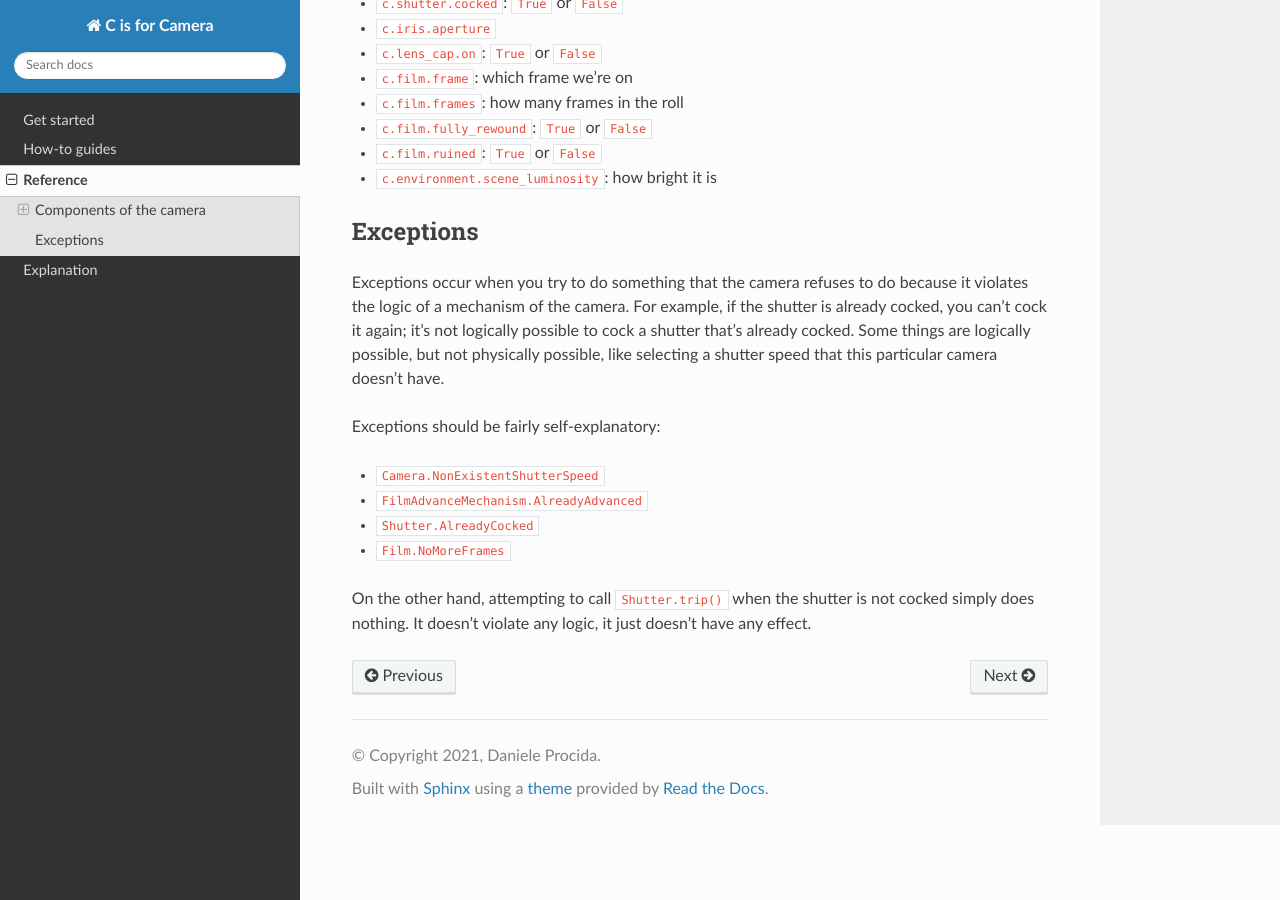
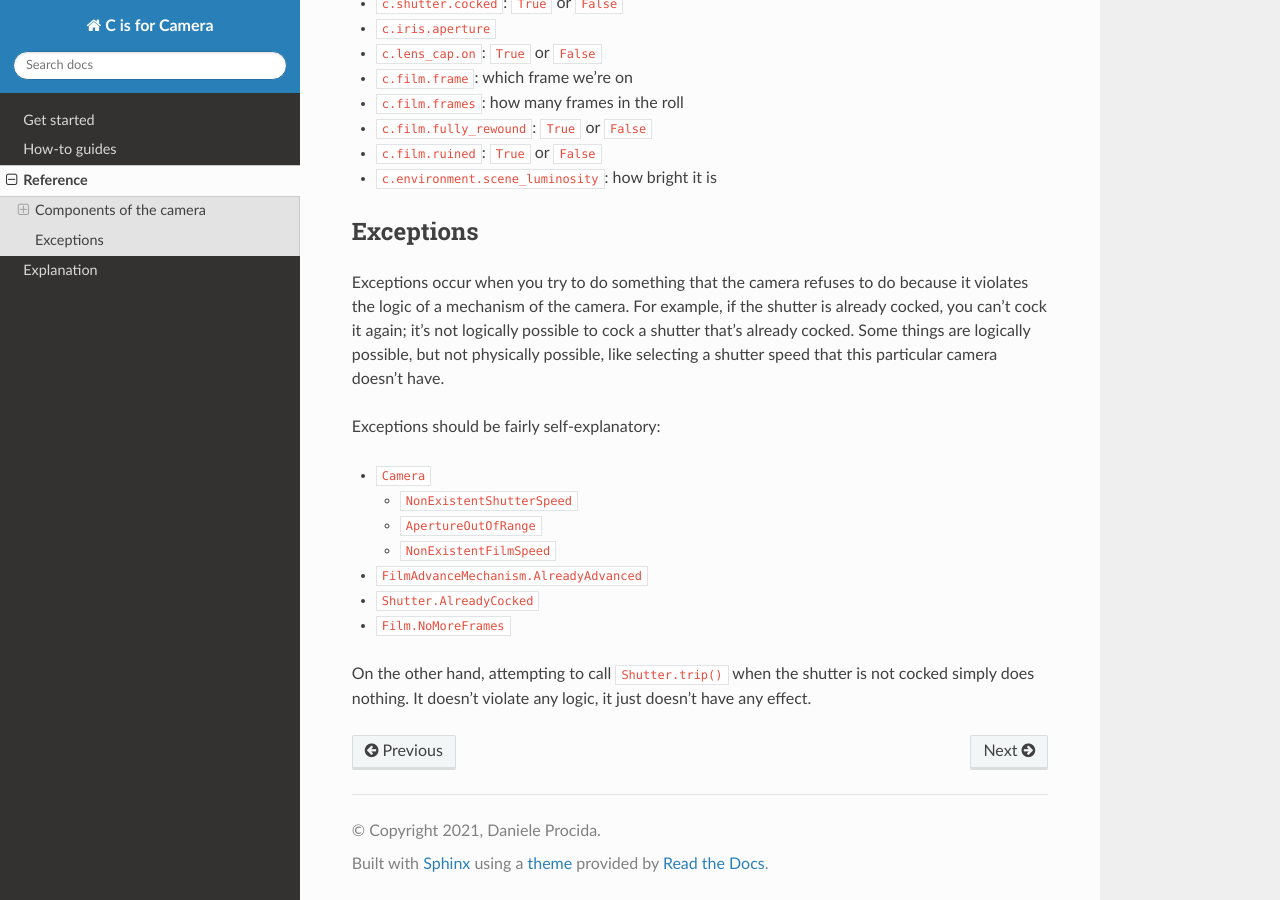
Before and after one commit to evildmp/C-is-for-Camera, a Sphinx documentation site: the page built from docs/reference.rst, in a window 1280 px wide and 900 px high, scrolled down 1400 px. Built offline with Sphinx 7.4.7 and the Read the Docs theme 2.0.0, drawn with Linux system fonts in a browser that asks for light colours.

Commit message:
Added NonExistentFilmSpeed and ApertureOutOfRange exceptions

```diff
--- a/docs/reference.rst
+++ b/docs/reference.rst
@@ -81,7 +81,12 @@ like selecting a shutter speed that this particular camera doesn't have.
 
 Exceptions should be fairly self-explanatory:
 
-* ``Camera.NonExistentShutterSpeed``
+* ``Camera``
+
+  * ``NonExistentShutterSpeed``
+  * ``ApertureOutOfRange``
+  * ``NonExistentFilmSpeed``
+
 * ``FilmAdvanceMechanism.AlreadyAdvanced``
 * ``Shutter.AlreadyCocked``
 * ``Film.NoMoreFrames``
```
